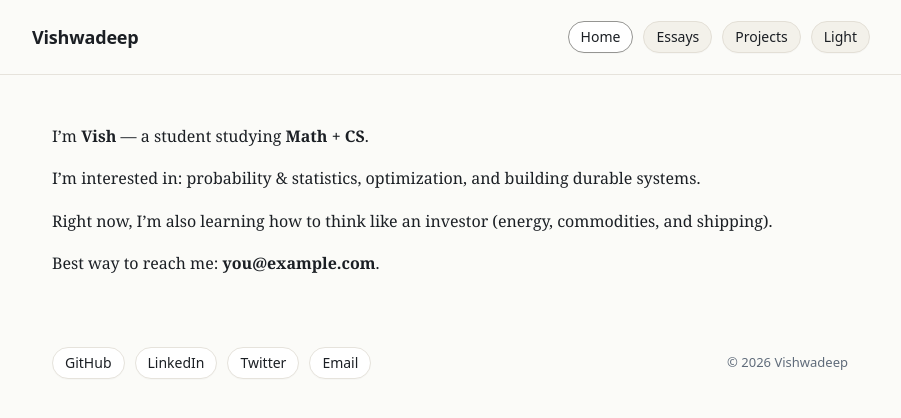
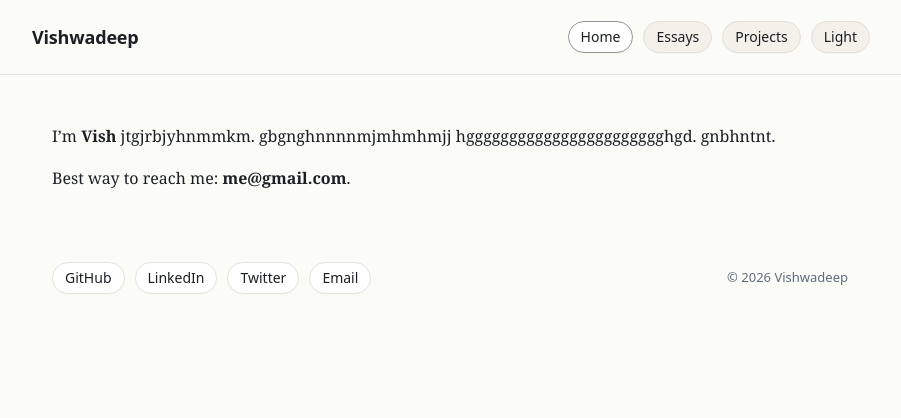
Before and after one commit to Vishwadeep-Balakrishnan/Vishwadeep-Balakrishnan.github.io, a Jekyll site: the page built from index.md, in a window 1280 px wide. Shown: the top 418 px of the page, without its empty margins (190-1091 px from the left). Built offline with Jekyll 4.4.1, drawn with Linux system fonts in a browser that asks for light colours.

Commit message:
Update index.md

```diff
--- a/index.md
+++ b/index.md
@@ -3,12 +3,10 @@ layout: page
 title: Home
 ---
 
-I’m **Vish** — a student studying **Math + CS**.
+I’m **Vish** jtgjrbjyhnmmkm.
+gbgnghnnnnmjmhmhmjj hggggggggggggggggggggggghgd.
+gnbhntnt.
 
-I’m interested in: probability & statistics, optimization, and building durable systems.
-
-Right now, I’m also learning how to think like an investor (energy, commodities, and shipping).
-
-Best way to reach me: **you@example.com**.
+Best way to reach me: **me@gmail.com**.
 
 <!-- You can keep this page minimal. Everything here is Markdown. -->
```
